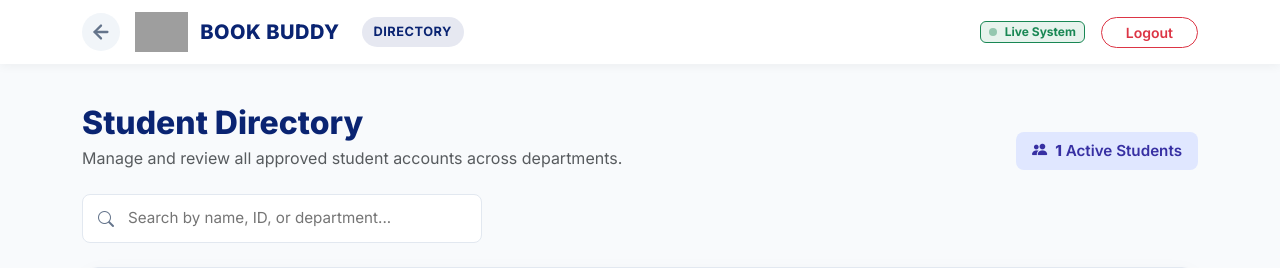
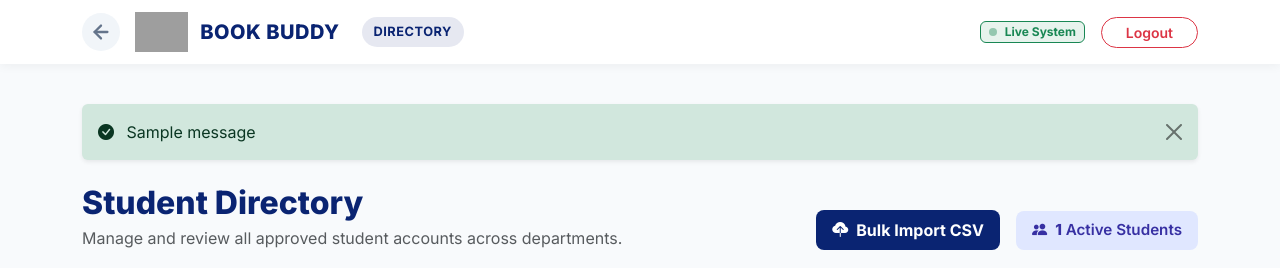
Before and after one commit to bbdevenvironment/book-buddy-code, a Flask app: page /student_overall_list in a window 1280 px wide. Shown: the top 268 px of the page. Run offline with Flask 3, Linux system fonts and the light colour scheme; tables that the repository leaves empty hold one stand-in row (values such as "Sample post"); one stand-in notice (Sample message) is shown; some libraries are stand-ins or nearby versions; grey boxes are pictures that could not be loaded.

```diff
--- a/app.py
+++ b/app.py
@@ -11,6 +11,9 @@ import sys
 import traceback
 import tempfile
 from sqlalchemy.exc import IntegrityError
+import csv
+import io
+
 
 app = Flask(__name__)
 app.config['SECRET_KEY'] = 'pro_secret_key_99'
@@ -323,6 +326,81 @@ def student_approval(id):
 def delete_student_stay(id):
     db.session.delete(Student.query.get_or_404(id)); db.session.commit()
     return redirect(url_for('student_overall_list'))
+
+
+
+@app.route('/admin/import_students', methods=['POST'])
+@login_required
+def import_students():
+    # 1. Validate File Exists
+    if 'student_csv' not in request.files:
+        flash("No file was uploaded.", "danger")
+        return redirect(url_for('student_overall_list'))
+
+    file = request.files['student_csv']
+
+    if file.filename == '':
+        flash("No file was selected.", "danger")
+        return redirect(url_for('student_overall_list'))
+
+    if file and file.filename.endswith('.csv'):
+        try:
+            # 2. Read the CSV File stream
+            stream = io.StringIO(file.stream.read().decode("UTF8"), newline=None)
+            csv_input = csv.DictReader(stream)
+
+            success_count = 0
+            error_count = 0
+
+            # 3. Iterate through rows and insert
+            for row in csv_input:
+                try:
+                    # Clean up whitespace from the CSV columns
+                    row = {k.strip().lower(): v.strip() for k, v in row.items() if k}
+
+                    # Ensure username is unique to prevent DB crash
+                    existing_user = Student.query.filter_by(username=row.get('username')).first()
+                    if existing_user:
+                        error_count += 1
+                        continue # Skip existing usernames
+
+                    # Auto-Approve the student since the admin is adding them
+                    new_student = Student(
+                        name=row.get('name', ''),
+                        register=row.get('register', ''),
+                        username=row.get('username', ''),
+                        set_password=row.get('password', ''),
+                        verify_password=row.get('password', ''),
+                        department=row.get('department', ''),
+                        batch=row.get('batch', ''),
+                        collage=row.get('collage', ''),
+                        phone_no=row.get('phone_no', ''),
+                        email=row.get('email', ''),
+                        approval=True
+                    )
+                    db.session.add(new_student)
+                    success_count += 1
+
+                except Exception as row_error:
+                    print(f"Row Error: {row_error}")
+                    error_count += 1
+
+            # Commit all the new students to the Database
+            db.session.commit()
+
+            if success_count > 0:
+                flash(f"Success! Imported {success_count} students. (Skipped {error_count} duplicates/errors)", "success")
+            else:
+                flash("No students were imported. Ensure headers match the template.", "danger")
+
+        except Exception as e:
+            flash(f"Failed to read CSV format. Error: {str(e)}", "danger")
+    else:
+        flash("Invalid file type. Please upload a .csv file.", "danger")
+
+    return redirect(url_for('student_overall_list'))
+
+
 
 @app.route('/admin/delete_student/<int:id>')
 @login_required
--- a/templates/student_overall_list.html
+++ b/templates/student_overall_list.html
@@ -37,223 +37,62 @@
             margin-bottom: 40px;
         }
 
-        .brand-wrapper {
-            display: flex;
-            align-items: center;
-            gap: 12px;
-            text-decoration: none;
-        }
-
-        .brand-wrapper img {
-            height: 40px;
-            object-fit: contain;
-        }
-
-        .brand-name {
-            margin: 0;
-            font-size: 1.25rem;
-            font-weight: 800;
-            color: var(--brand-navy);
-            letter-spacing: 0.5px;
-        }
+        .brand-wrapper { display: flex; align-items: center; gap: 12px; text-decoration: none; }
+        .brand-wrapper img { height: 40px; object-fit: contain; }
+        .brand-name { margin: 0; font-size: 1.25rem; font-weight: 800; color: var(--brand-navy); letter-spacing: 0.5px; }
 
         .admin-badge {
-            background-color: rgba(10, 36, 114, 0.1);
-            color: var(--brand-navy);
-            font-weight: 700;
-            padding: 5px 12px;
-            border-radius: 20px;
-            font-size: 0.8rem;
-            letter-spacing: 0.5px;
-            margin-left: 10px;
+            background-color: rgba(10, 36, 114, 0.1); color: var(--brand-navy); font-weight: 700;
+            padding: 5px 12px; border-radius: 20px; font-size: 0.8rem; letter-spacing: 0.5px; margin-left: 10px;
         }
 
         .back-link {
-            color: var(--text-muted);
-            transition: all 0.2s;
-            display: flex;
-            align-items: center;
-            justify-content: center;
-            padding: 8px;
-            border-radius: 50%;
-            background-color: #f1f5f9;
-            text-decoration: none;
-            margin-right: 15px;
+            color: var(--text-muted); transition: all 0.2s; display: flex; align-items: center;
+            justify-content: center; padding: 8px; border-radius: 50%; background-color: #f1f5f9; text-decoration: none; margin-right: 15px;
         }
-
-        .back-link:hover {
-            color: var(--brand-crimson);
-            background-color: #fce7ec;
-        }
+        .back-link:hover { color: var(--brand-crimson); background-color: #fce7ec; }
 
         /* Header & Stats */
-        .page-title {
-            color: var(--brand-navy);
-            font-weight: 800;
-        }
-
+        .page-title { color: var(--brand-navy); font-weight: 800; }
         .stats-badge {
-            display: inline-flex;
-            align-items: center;
-            background-color: #e0e7ff;
-            color: #3730a3;
-            padding: 8px 16px;
-            border-radius: 8px;
-            font-size: 0.95rem;
-            font-weight: 600;
+            display: inline-flex; align-items: center; background-color: #e0e7ff; color: #3730a3;
+            padding: 8px 16px; border-radius: 8px; font-size: 0.95rem; font-weight: 600;
         }
 
         /* Search Bar */
-        .search-wrapper {
-            position: relative;
-            max-width: 400px;
-            width: 100%;
+        .search-wrapper { position: relative; max-width: 400px; width: 100%; }
+        .search-wrapper i { position: absolute; left: 16px; top: 50%; transform: translateY(-50%); color: var(--text-muted); }
+        .search-wrapper input {
+            width: 100%; padding: 12px 16px 12px 45px; border-radius: 8px; border: 1px solid var(--border-color);
+            font-size: 0.95rem; transition: all 0.2s; background-color: var(--brand-white);
         }
-
-        .search-wrapper i {
-            position: absolute;
-            left: 16px;
-            top: 50%;
-            transform: translateY(-50%);
-            color: var(--text-muted);
-        }
-
-        .search-wrapper input {
-            width: 100%;
-            padding: 12px 16px 12px 45px;
-            border-radius: 8px;
-            border: 1px solid var(--border-color);
-            font-size: 0.95rem;
-            transition: all 0.2s;
-            background-color: var(--brand-white);
-        }
-
-        .search-wrapper input:focus {
-            outline: none;
-            border-color: var(--brand-navy);
-            box-shadow: 0 0 0 3px rgba(10, 36, 114, 0.1);
-        }
+        .search-wrapper input:focus { outline: none; border-color: var(--brand-navy); box-shadow: 0 0 0 3px rgba(10, 36, 114, 0.1); }
 
         /* Table Card */
-        .table-card {
-            background: var(--brand-white);
-            border-radius: 16px;
-            box-shadow: 0 5px 20px rgba(0, 0, 0, 0.04);
-            border: 1px solid var(--border-color);
-            overflow: hidden;
-        }
-
-        .custom-table {
-            width: 100%;
-            margin-bottom: 0;
-            border-collapse: collapse;
-        }
-
-        .custom-table th {
-            background-color: #f8fafc;
-            color: var(--text-muted);
-            font-weight: 600;
-            text-transform: uppercase;
-            font-size: 0.8rem;
-            padding: 16px;
-            border-bottom: 2px solid var(--border-color);
-            letter-spacing: 0.5px;
-        }
-
-        .custom-table td {
-            padding: 16px;
-            vertical-align: middle;
-            border-bottom: 1px solid #f1f5f9;
-        }
-
-        .custom-table tbody tr:hover {
-            background-color: #f8fafc;
-        }
+        .table-card { background: var(--brand-white); border-radius: 16px; box-shadow: 0 5px 20px rgba(0, 0, 0, 0.04); border: 1px solid var(--border-color); overflow: hidden; }
+        .custom-table { width: 100%; margin-bottom: 0; border-collapse: collapse; }
+        .custom-table th { background-color: #f8fafc; color: var(--text-muted); font-weight: 600; text-transform: uppercase; font-size: 0.8rem; padding: 16px; border-bottom: 2px solid var(--border-color); letter-spacing: 0.5px; }
+        .custom-table td { padding: 16px; vertical-align: middle; border-bottom: 1px solid #f1f5f9; }
+        .custom-table tbody tr:hover { background-color: #f8fafc; }
 
         /* Table Components */
-        .student-meta {
-            display: flex;
-            align-items: center;
-            gap: 15px;
-        }
-
-        .name-box {
-            width: 42px;
-            height: 42px;
-            background: linear-gradient(135deg, var(--brand-navy), #1e40af);
-            color: var(--brand-white);
-            border-radius: 50%;
-            display: flex;
-            align-items: center;
-            justify-content: center;
-            font-weight: 700;
-            font-size: 1.1rem;
-            text-transform: uppercase;
-            box-shadow: 0 2px 5px rgba(10,36,114,0.3);
-        }
-
-        .reg-no {
-            font-family: Consolas, monospace;
-            background-color: rgba(10, 36, 114, 0.08);
-            color: var(--brand-navy);
-            padding: 4px 8px;
-            border-radius: 6px;
-            font-weight: 700;
-            font-size: 0.85rem;
-        }
-
-        .dept-tag {
-            background-color: #f1f5f9;
-            color: var(--text-main);
-            border: 1px solid #cbd5e1;
-            padding: 4px 10px;
-            border-radius: 20px;
-            font-size: 0.8rem;
-            font-weight: 600;
-        }
-
-        .contact-stack {
-            display: flex;
-            flex-direction: column;
-            gap: 4px;
-            font-size: 0.85rem;
-            color: var(--text-muted);
-        }
-
-        .contact-stack i {
-            color: var(--brand-navy);
-            width: 16px;
-            text-align: center;
-        }
-
-        .col-truncate {
-            max-width: 150px;
-            white-space: nowrap;
-            overflow: hidden;
-            text-overflow: ellipsis;
-        }
+        .student-meta { display: flex; align-items: center; gap: 15px; }
+        .name-box { width: 42px; height: 42px; background: linear-gradient(135deg, var(--brand-navy), #1e40af); color: var(--brand-white); border-radius: 50%; display: flex; align-items: center; justify-content: center; font-weight: 700; font-size: 1.1rem; text-transform: uppercase; box-shadow: 0 2px 5px rgba(10,36,114,0.3); }
+        .reg-no { font-family: Consolas, monospace; background-color: rgba(10, 36, 114, 0.08); color: var(--brand-navy); padding: 4px 8px; border-radius: 6px; font-weight: 700; font-size: 0.85rem; }
+        .dept-tag { background-color: #f1f5f9; color: var(--text-main); border: 1px solid #cbd5e1; padding: 4px 10px; border-radius: 20px; font-size: 0.8rem; font-weight: 600; }
+        .contact-stack { display: flex; flex-direction: column; gap: 4px; font-size: 0.85rem; color: var(--text-muted); }
+        .contact-stack i { color: var(--brand-navy); width: 16px; text-align: center; }
+        .col-truncate { max-width: 150px; white-space: nowrap; overflow: hidden; text-overflow: ellipsis; }
 
         /* Actions */
-        .btn-remove {
-            color: #ef4444;
-            background-color: #fef2f2;
-            border: 1px solid #fca5a5;
-            padding: 6px 12px;
-            border-radius: 8px;
-            font-size: 0.85rem;
-            font-weight: 600;
-            text-decoration: none;
-            transition: all 0.2s;
-            display: inline-flex;
-            align-items: center;
-            gap: 6px;
-        }
+        .btn-remove { color: #ef4444; background-color: #fef2f2; border: 1px solid #fca5a5; padding: 6px 12px; border-radius: 8px; font-size: 0.85rem; font-weight: 600; text-decoration: none; transition: all 0.2s; display: inline-flex; align-items: center; gap: 6px; }
+        .btn-remove:hover { background-color: #ef4444; color: white; }
 
-        .btn-remove:hover {
-            background-color: #ef4444;
-            color: white;
-        }
-
+        /* Custom Button */
+        .btn-custom-navy { background-color: var(--brand-navy); color: var(--brand-white); border: none; transition: all 0.3s; }
+        .btn-custom-navy:hover { background-color: #071952; color: var(--brand-white); transform: translateY(-2px); box-shadow: 0 4px 10px rgba(10, 36, 114, 0.2); }
+        .modal-header-navy { background-color: var(--brand-navy); color: var(--brand-white); }
+        .btn-close-white { filter: invert(1) grayscale(100%) brightness(200%); }
     </style>
 </head>
 
@@ -286,14 +125,33 @@
 
     <main class="container">
 
+        {% with messages = get_flashed_messages(with_categories=true) %}
+            {% if messages %}
+                {% for category, message in messages %}
+                    {% set alert_class = 'success' if category == 'success' else 'danger' %}
+                    <div class="alert alert-{{ alert_class }} alert-dismissible fade show shadow-sm border-0 mb-4" role="alert">
+                        <i class="bi {% if category == 'success' %}bi-check-circle-fill{% else %}bi-exclamation-triangle-fill{% endif %} me-2"></i>
+                        {{ message }}
+                        <button type="button" class="btn-close" data-bs-dismiss="alert" aria-label="Close"></button>
+                    </div>
+                {% endfor %}
+            {% endif %}
+        {% endwith %}
+
         <header class="d-flex flex-column flex-md-row justify-content-between align-items-md-end mb-4 gap-3">
             <div>
                 <h1 class="page-title h2 mb-1">Student Directory</h1>
                 <p class="text-muted mb-0">Manage and review all approved student accounts across departments.</p>
             </div>
-            <div class="stats-badge">
-                <i class="bi bi-people-fill me-2"></i>
-                <strong>{{ students|selectattr('approval')|list|length }}</strong> &nbsp;Active Students
+
+            <div class="d-flex align-items-center gap-3">
+                <button class="btn btn-custom-navy py-2 px-3 rounded-3 fw-bold" data-bs-toggle="modal" data-bs-target="#importModal">
+                    <i class="bi bi-cloud-upload-fill me-2"></i>Bulk Import CSV
+                </button>
+                <div class="stats-badge">
+                    <i class="bi bi-people-fill me-2"></i>
+                    <strong>{{ students|selectattr('approval')|list|length }}</strong> &nbsp;Active Students
+                </div>
             </div>
         </header>
 
@@ -369,6 +227,35 @@
         </div>
     </main>
 
+    <div class="modal fade" id="importModal" tabindex="-1" aria-hidden="true">
+        <div class="modal-dialog modal-dialog-centered modal-lg">
+            <div class="modal-content border-0 shadow-lg">
+                <form action="{{ url_for('import_students') }}" method="POST" enctype="multipart/form-data">
+                    <div class="modal-header modal-header-navy">
+                        <h5 class="modal-title fw-bold"><i class="bi bi-file-earmark-spreadsheet me-2"></i> Bulk Import Students</h5>
+                        <button type="button" class="btn-close btn-close-white" data-bs-dismiss="modal" aria-label="Close"></button>
+                    </div>
+                    <div class="modal-body p-4">
+                        <div class="alert bg-light border text-muted small mb-4">
+                            <strong><i class="bi bi-info-circle-fill me-1"></i> Format Requirements:</strong>
+                            Please upload a <b>.csv</b> (Comma Separated Values) file. Your CSV file MUST contain these exact column headers in the first row:<br><br>
+                            <code class="text-dark fw-bold bg-white p-1 border rounded">name, register, username, password, department, batch, collage, phone_no, email</code>
+                        </div>
+
+                        <div class="mb-3">
+                            <label class="form-label fw-bold" style="color: var(--brand-navy);">Select CSV File</label>
+                            <input class="form-control" type="file" name="student_csv" accept=".csv" required>
+                        </div>
+                    </div>
+                    <div class="modal-footer border-0 pt-0 px-4 pb-4">
+                        <button type="button" class="btn btn-light px-4 border" data-bs-dismiss="modal">Cancel</button>
+                        <button type="submit" class="btn btn-custom-navy px-4"><i class="bi bi-cloud-arrow-up-fill me-2"></i>Upload Students</button>
+                    </div>
+                </form>
+            </div>
+        </div>
+    </div>
+
     <script src="https://cdn.jsdelivr.net/npm/bootstrap@5.3.0/dist/js/bootstrap.bundle.min.js"></script>
 
     <script>
@@ -379,11 +266,8 @@
             const table = document.querySelector(".custom-table");
             const tr = table.getElementsByTagName("tr");
 
-            // Loop through all table rows (starting from 1 to skip header)
             for (let i = 1; i < tr.length; i++) {
                 const row = tr[i];
-
-                // Skip the "Empty state" row if it's visible
                 if (row.getElementsByTagName("td").length === 1) continue;
 
                 const textContent = row.textContent.toLowerCase();
@@ -398,19 +282,18 @@
 
         // SweetAlert2 Confirmation for Removing a Student
         function confirmRemove(e, url) {
-            e.preventDefault(); // Stop default link action
-
+            e.preventDefault();
             Swal.fire({
                 title: 'Remove Student?',
                 text: "This will revoke their access to the platform. You cannot undo this.",
                 icon: 'warning',
                 showCancelButton: true,
-                confirmButtonColor: '#740f28', // Brand Crimson
+                confirmButtonColor: '#740f28',
                 cancelButtonColor: '#64748b',
                 confirmButtonText: 'Yes, remove them'
             }).then((result) => {
                 if (result.isConfirmed) {
-                    window.location.href = url; // Proceed if confirmed
+                    window.location.href = url;
                 }
             });
         }
```
Also changed, not shown: instance/database.db (added).
